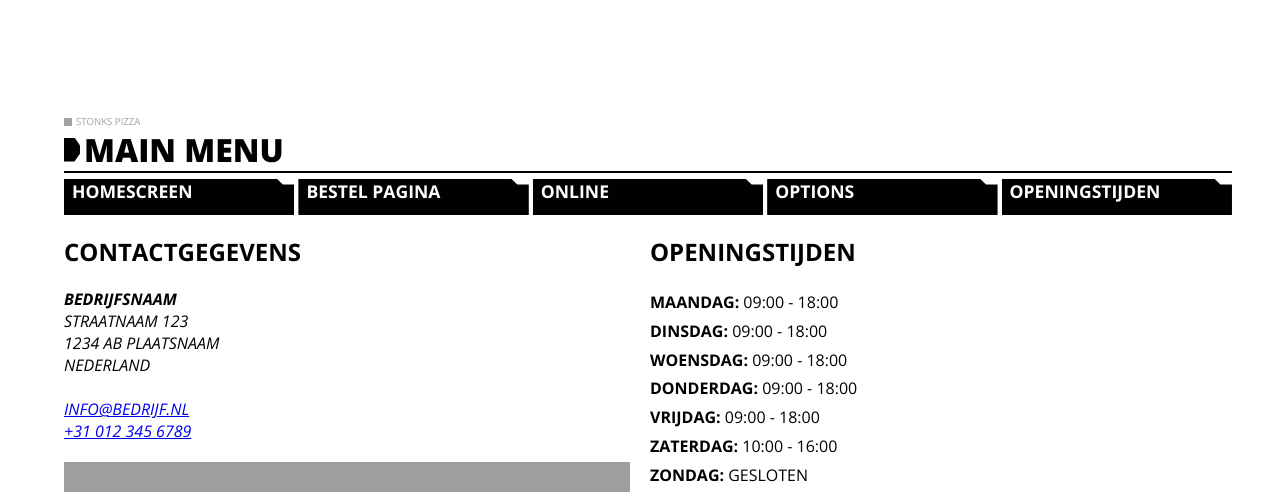
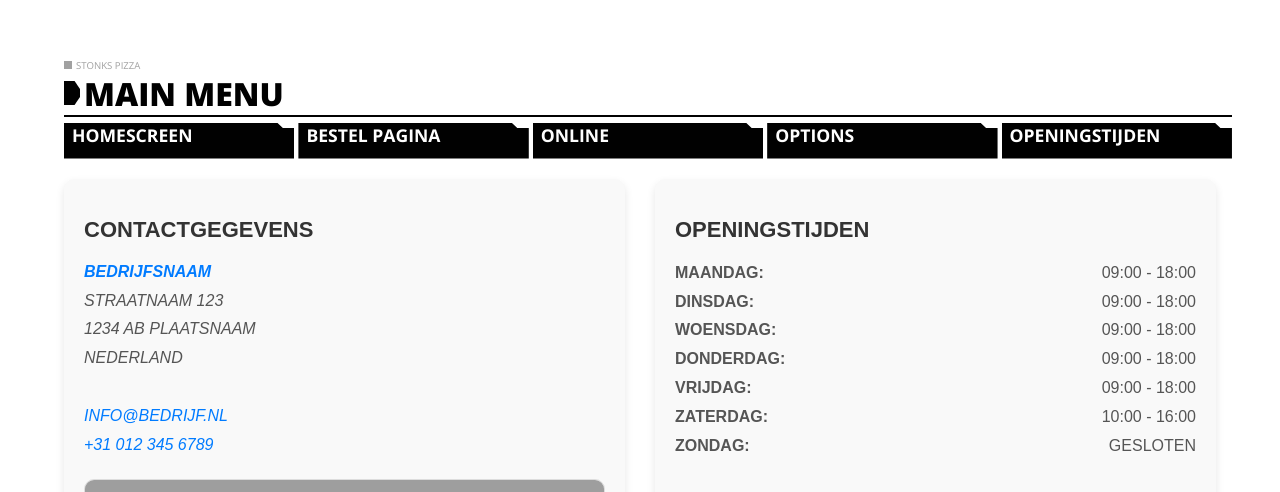
Before and after one commit to AnatomyKing/NEL-Pizzeria, a Laravel app: page /openingstijden in a window 1280 px wide. Shown: the top 492 px of the page. Run offline with Laravel 12, Linux system fonts and the light colour scheme; a map, chart or similar area stays blank; style sheets or scripts are compiled from the project's sources; grey boxes are pictures that could not be loaded.

Commit message:
Openingstijden aangepast

```diff
--- a/laravel/NELpizza/resources/views/openingstijden.blade.php
+++ b/laravel/NELpizza/resources/views/openingstijden.blade.php
@@ -1,24 +1,24 @@
 @extends('layouts.app')
 
 @section('content')
-<div class="openingstijden-container" style="display: flex; flex-wrap: wrap; gap: 20px;">
+<div class="openingstijden-container" style="display: flex; flex-wrap: wrap; gap: 30px; margin: 20px auto; max-width: 1200px; font-family: 'Arial', sans-serif;">
     <!-- Linkerkolom: Adres en Kaart -->
-    <div class="openingstijden-left" style="flex: 1; min-width: 300px;">
-        <h2>Contactgegevens</h2>
-        <address>
-            <strong>Bedrijfsnaam</strong><br>
+    <div class="openingstijden-left" style="flex: 1; min-width: 300px; background: #f9f9f9; padding: 20px; border-radius: 10px; box-shadow: 0 4px 8px rgba(0, 0, 0, 0.1);">
+        <h2 style="font-size: 22px; color: #333; margin-bottom: 15px;">Contactgegevens</h2>
+        <address style="font-size: 16px; line-height: 1.8; color: #555;">
+            <strong style="color: #007bff;">Bedrijfsnaam</strong><br>
             Straatnaam 123<br>
             1234 AB Plaatsnaam<br>
             Nederland<br><br>
-            <a href="mailto:info@bedrijf.nl">info@bedrijf.nl</a><br>
-            <a href="tel:+310123456789">+31 012 345 6789</a>
+            <a href="mailto:info@bedrijf.nl" style="color: #007bff; text-decoration: none;">info@bedrijf.nl</a><br>
+            <a href="tel:+310123456789" style="color: #007bff; text-decoration: none;">+31 012 345 6789</a>
         </address>
         <div class="map-container" style="margin-top: 20px;">
             <iframe
                 src="https://www.google.com/maps/embed?pb=!1m18!1m12!1m3!1d241317.1160995443!2d4.8979755!3d52.377956!2m3!1f0!2f0!3f0!3m2!1i1024!2i768!4f13.1!3m3!1m2!1s0x47c609c11d76e57b%3A0x82338be7b170fe6f!2sAmsterdam!5e0!3m2!1snl!2snl!4v1632403102938!5m2!1snl!2snl"
                 width="100%"
                 height="250"
-                style="border:0;"
+                style="border: 1px solid #ddd; border-radius: 10px;"
                 allowfullscreen=""
                 loading="lazy">
             </iframe>
@@ -26,17 +26,53 @@
     </div>
 
     <!-- Rechterkolom: Openingstijden -->
-    <div class="openingstijden-right" style="flex: 1; min-width: 300px; max-height: 100vh; overflow-y: auto;">
-        <h2>Openingstijden</h2>
-        <ul style="padding: 0; list-style-type: none; line-height: 1.8;">
-            <li><strong>Maandag:</strong> 09:00 - 18:00</li>
-            <li><strong>Dinsdag:</strong> 09:00 - 18:00</li>
-            <li><strong>Woensdag:</strong> 09:00 - 18:00</li>
-            <li><strong>Donderdag:</strong> 09:00 - 18:00</li>
-            <li><strong>Vrijdag:</strong> 09:00 - 18:00</li>
-            <li><strong>Zaterdag:</strong> 10:00 - 16:00</li>
-            <li><strong>Zondag:</strong> Gesloten</li>
+    <div class="openingstijden-right" style="flex: 1; min-width: 300px; background: #f9f9f9; padding: 20px; border-radius: 10px; box-shadow: 0 4px 8px rgba(0, 0, 0, 0.1); animation: fadeIn 1s;">
+        <h2 style="font-size: 22px; color: #333; margin-bottom: 15px;">Openingstijden</h2>
+        <ul style="padding: 0; list-style-type: none; font-size: 16px; line-height: 1.8; color: #555;">
+            <li style="display: flex; justify-content: space-between;">
+                <strong>Maandag:</strong> <span>09:00 - 18:00</span>
+            </li>
+            <li style="display: flex; justify-content: space-between;">
+                <strong>Dinsdag:</strong> <span>09:00 - 18:00</span>
+            </li>
+            <li style="display: flex; justify-content: space-between;">
+                <strong>Woensdag:</strong> <span>09:00 - 18:00</span>
+            </li>
+            <li style="display: flex; justify-content: space-between;">
+                <strong>Donderdag:</strong> <span>09:00 - 18:00</span>
+            </li>
+            <li style="display: flex; justify-content: space-between;">
+                <strong>Vrijdag:</strong> <span>09:00 - 18:00</span>
+            </li>
+            <li style="display: flex; justify-content: space-between;">
+                <strong>Zaterdag:</strong> <span>10:00 - 16:00</span>
+            </li>
+            <li style="display: flex; justify-content: space-between;">
+                <strong>Zondag:</strong> <span>Gesloten</span>
+            </li>
         </ul>
     </div>
 </div>
+
+{{-- Animations --}}
+<style>
+    @keyframes fadeIn {
+        from {
+            opacity: 0;
+            transform: translateY(20px);
+        }
+        to {
+            opacity: 1;
+            transform: translateY(0);
+        }
+    }
+
+    .openingstijden-container h2 {
+        animation: fadeIn 0.8s ease-in-out;
+    }
+
+    .openingstijden-left, .openingstijden-right {
+        animation: fadeIn 1s ease-in-out;
+    }
+</style>
 @endsection
```
Also changed, not shown: laravel/NELpizza/resources/views/Bestel.blade.php (+26 -36 lines).
